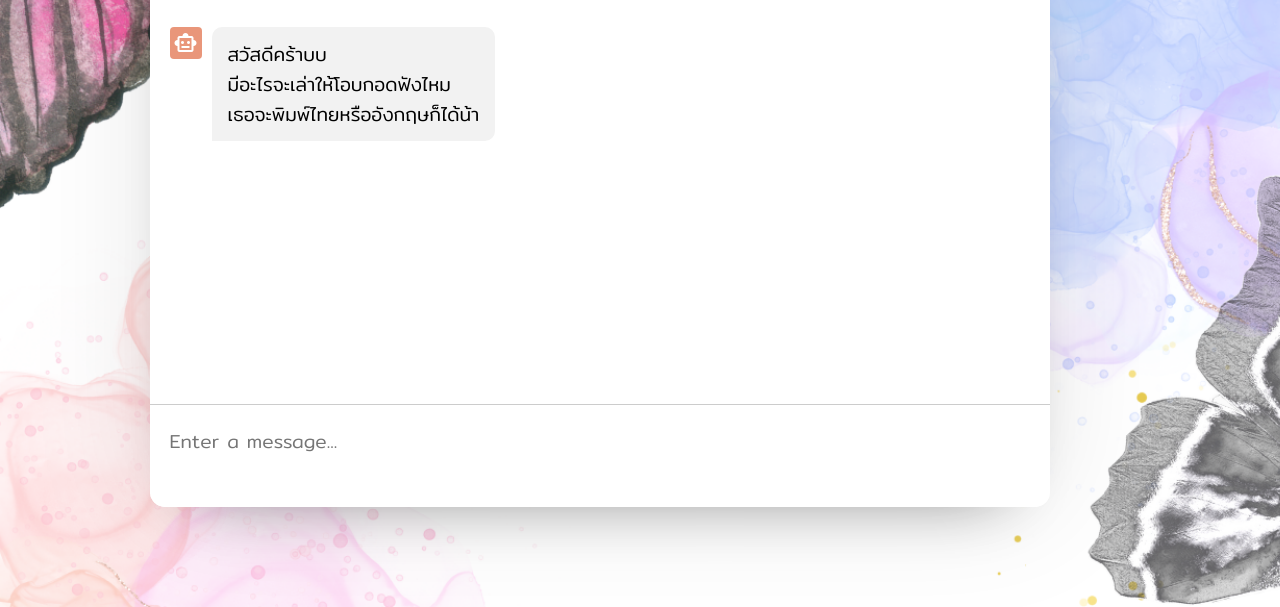
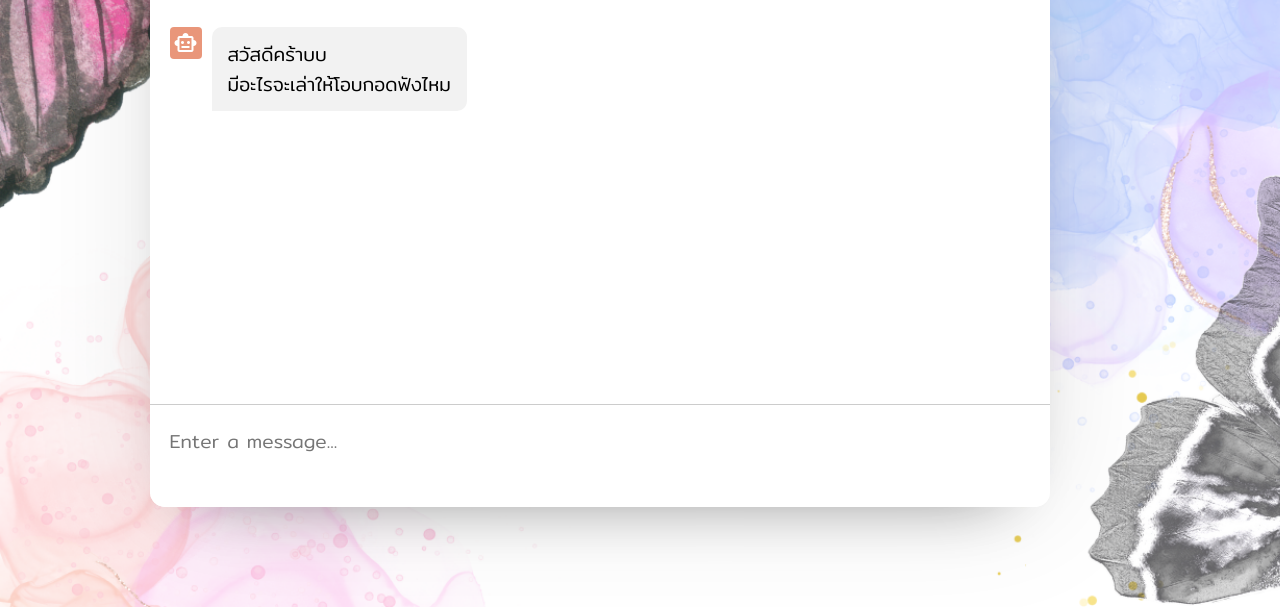
Before and after one commit to Cloudcacat/Orb-Gord, a plain HTML site: page chatbot.html in a window 1280 px wide. Shown: the part 193-800 px from the top of the page. Drawn offline with nearby package versions, Linux system fonts and the light colour scheme; a web font is replaced by a local one.

Commit message:
Update chatbot.html

```diff
--- a/chatbot.html
+++ b/chatbot.html
@@ -52,7 +52,7 @@
         <ul class="chatbox">
             <li class="chat incoming">
                 <span class="material-symbols-outlined">smart_toy</span>
-                <p>สวัสดีคร้าบบ <br>มีอะไรจะเล่าให้โอบกอดฟังไหม<br>เธอจะพิมพ์ไทยหรืออังกฤษก็ได้น้า</p>
+                <p>สวัสดีคร้าบบ <br>มีอะไรจะเล่าให้โอบกอดฟังไหม</p>
             </li>
 
         </ul>
```
